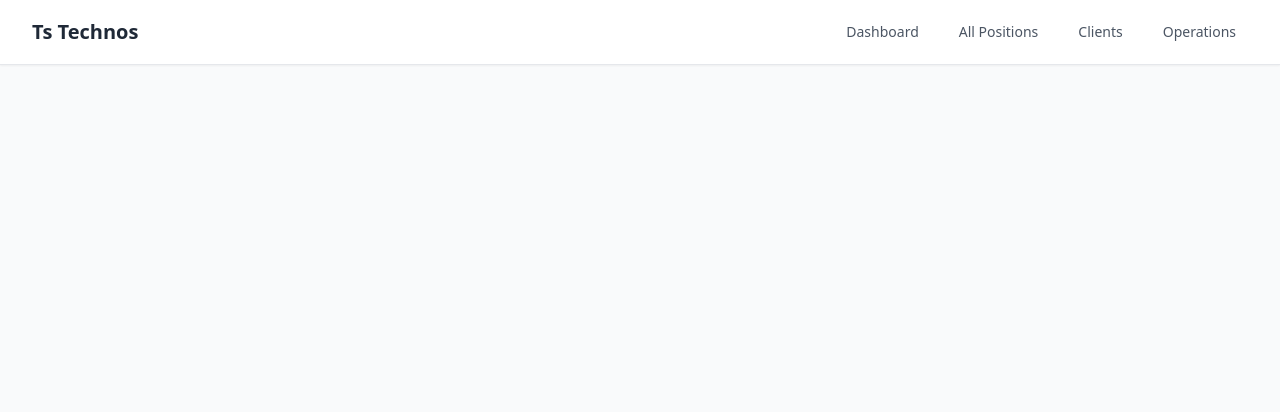
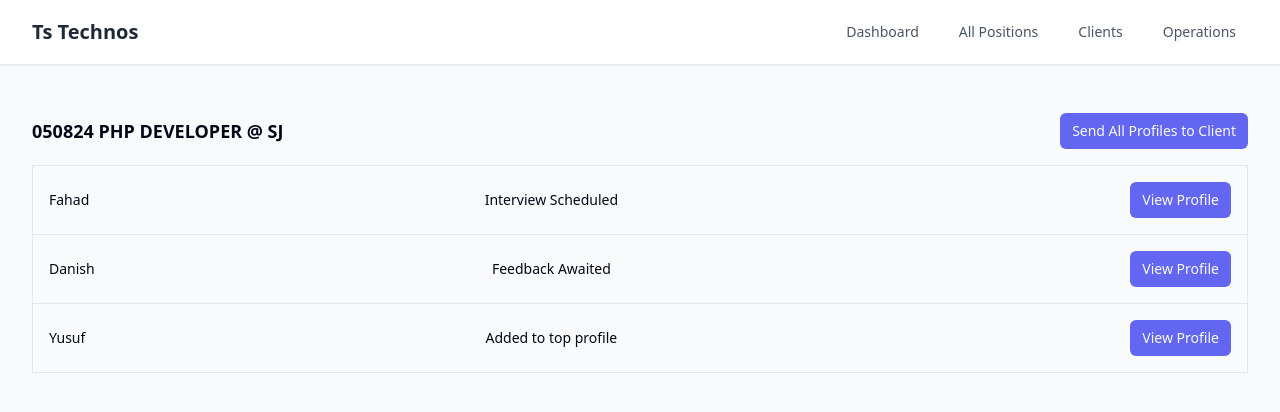
Before and after one commit to DanishCodebase/ERP-System-Client, a React (Vite) app: page /profile in a window 1280 px wide. Shown: the top 412 px of the page. Built offline with nearby package versions, Linux system fonts and the light colour scheme.

Commit message:
add Client and Profile Page to app

```diff
--- /dev/null
+++ b/src/app/sales/Client/Clients.jsx
@@ -0,0 +1,67 @@
+import React from "react";
+import { Table, TableBody, TableCell, TableRow } from "@/components/ui/table";
+import { Button } from "@/components/ui/button";
+import { Link } from "react-router-dom";
+
+const ProfileDetail = () => {
+  return (
+    <>
+      <div className="flex justify-between items-center mb-4">
+        <h2 className="text-lg font-semibold">050824 PHP DEVELOPER @ SJ</h2>
+        <div className="space-x-2">
+          <Button
+            className="bg-indigo-500 hover:bg-indigo-400"
+            size="sm"
+          >
+            Add New Client
+          </Button>
+        </div>
+      </div>
+      <Table className="border">
+        <TableBody>
+          <TableRow>
+            <TableCell className="font-medium">Think Solution</TableCell>
+            <TableCell className="font-medium text-center">
+              TS
+            </TableCell>
+            <TableCell className="text-right">
+              <Link to="/operationex/candidate-profiles">
+                <Button className="bg-indigo-500 hover:bg-indigo-400" size="sm">
+                  View Positions
+                </Button>
+              </Link>
+            </TableCell>
+          </TableRow>
+          <TableRow>
+          <TableCell className="font-medium">Think Solution</TableCell>
+            <TableCell className="font-medium text-center">
+              TS
+            </TableCell>
+            <TableCell className="text-right">
+              <Link to="/operationex/candidate-profiles">
+                <Button className="bg-indigo-500 hover:bg-indigo-400" size="sm">
+                  View Positions
+                </Button>
+              </Link>
+            </TableCell>
+          </TableRow>
+          <TableRow>
+          <TableCell className="font-medium">Think Solution</TableCell>
+            <TableCell className="font-medium text-center">
+              TS
+            </TableCell>
+            <TableCell className="text-right">
+              <Link to="/operationex/candidate-profiles">
+                <Button className="bg-indigo-500 hover:bg-indigo-400" size="sm">
+                  View Positions
+                </Button>
+              </Link>
+            </TableCell>
+          </TableRow>
+        </TableBody>
+      </Table>
+    </>
+  );
+};
+
+export default ProfileDetail;
--- /dev/null
+++ b/src/app/sales/Profile/ProfileDetail.jsx
@@ -0,0 +1,67 @@
+import React from "react";
+import { Table, TableBody, TableCell, TableRow } from "@/components/ui/table";
+import { Button } from "@/components/ui/button";
+import { Link } from "react-router-dom";
+
+const ProfileDetail = () => {
+  return (
+    <>
+      <div className="flex justify-between items-center mb-4">
+        <h2 className="text-lg font-semibold">050824 PHP DEVELOPER @ SJ</h2>
+        <div className="space-x-2">
+          <Button
+            className="bg-indigo-500 hover:bg-indigo-400"
+            size="sm"
+          >
+            Send All Profiles to Client
+          </Button>
+        </div>
+      </div>
+      <Table className="border">
+        <TableBody>
+          <TableRow>
+            <TableCell className="font-medium">Fahad</TableCell>
+            <TableCell className="font-medium text-center">
+              Interview Scheduled
+            </TableCell>
+            <TableCell className="text-right">
+              <Link to="/operationex/candidate-profiles">
+                <Button className="bg-indigo-500 hover:bg-indigo-400" size="sm">
+                  View Profile
+                </Button>
+              </Link>
+            </TableCell>
+          </TableRow>
+          <TableRow>
+            <TableCell className="font-medium">Danish</TableCell>
+            <TableCell className="font-medium text-center">
+              Feedback Awaited
+            </TableCell>
+            <TableCell className="text-right">
+              <Link to="/operationex/candidate-profiles">
+                <Button className="bg-indigo-500 hover:bg-indigo-400" size="sm">
+                  View Profile
+                </Button>
+              </Link>
+            </TableCell>
+          </TableRow>
+          <TableRow>
+            <TableCell className="font-medium">Yusuf</TableCell>
+            <TableCell className="font-medium text-center">
+              Added to top profile
+            </TableCell>
+            <TableCell className="text-right">
+              <Link to="/operationex/candidate-profiles">
+                <Button className="bg-indigo-500 hover:bg-indigo-400" size="sm">
+                  View Profile
+                </Button>
+              </Link>
+            </TableCell>
+          </TableRow>
+        </TableBody>
+      </Table>
+    </>
+  );
+};
+
+export default ProfileDetail;
--- a/src/app/sales/SalesLanding/PositionsTable.jsx
+++ b/src/app/sales/SalesLanding/PositionsTable.jsx
@@ -1,13 +1,21 @@
 // src/components/PositionsTable.jsx
-import React from 'react';
-import { Table, TableBody, TableCell, TableHead, TableHeader, TableRow } from '@/components/ui/table';
-import { Button } from '@/components/ui/button';
-import { Eye,Plus, List } from 'lucide-react';
+import React from "react";
+import { Link } from "react-router-dom";
+import {
+  Table,
+  TableBody,
+  TableCell,
+  TableHead,
+  TableHeader,
+  TableRow,
+} from "@/components/ui/table";
+import { Button } from "@/components/ui/button";
+import { Eye, Plus, List } from "lucide-react";
 
 const positionsData = [
   {
-    id: '050824 PHP DEVELOPER @ SJ',
-    status: 'On Process',
+    id: "050824 PHP DEVELOPER @ SJ",
+    status: "On Process",
     profileSubmitted: 4,
     pendingScreening: 2,
     profilesSent: 0,
@@ -20,11 +28,19 @@ export default function PositionsTable() {
       <div className="flex justify-between items-center mb-4">
         <h2 className="text-lg font-semibold">Active Positions Status</h2>
         <div className="space-x-2">
-              <Button variant="outline" size="sm">
+          <Button
+            variant="outline"
+            className="text-indigo-500 hover:text-indigo-400 hover:bg-white border-indigo-500"
+            size="sm"
+          >
             <Plus className="h-4 w-4 mr-2" />
             Create new Position
           </Button>
-              <Button variant="outline" size="sm">
+          <Button
+            variant="outline"
+            className="text-indigo-500 hover:text-indigo-400 hover:bg-white border-indigo-500"
+            size="sm"
+          >
             <List className="h-4 w-4 mr-2" />
             View All Positions
           </Button>
@@ -54,9 +70,11 @@ export default function PositionsTable() {
               <TableCell>{position.pendingScreening}</TableCell>
               <TableCell>{position.profilesSent}</TableCell>
               <TableCell>
+                <Link to="/profile-detail">
                   <Button variant="ghost" size="sm">
                     <Eye className="h-4 w-4" />
                   </Button>
+                </Link>
               </TableCell>
             </TableRow>
           ))}
--- a/src/app/sales/SalesLanding/SalesAdminLanding.jsx
+++ b/src/app/sales/SalesLanding/SalesAdminLanding.jsx
@@ -4,6 +4,8 @@ import Navbar from "./NavBarSales";
 import { Routes, Route } from "react-router-dom";
 import Interviews from "./Interviews";
 import PositionsTable from "./PositionsTable";
+import ProfileDetail from "../Profile/ProfileDetail";
+import Clients from "../Client/Clients";
 
 const SalesAdminLanding = () => {
   return (
@@ -38,7 +40,9 @@ const SalesAdminLanding = () => {
               }
             />
             <Route path="all-positions" element={<PositionsTable />} />
-            <Route path="clients" element={<div>Client Component</div>} />
+            <Route path="clients" element={<Clients />} />
+            <Route path="profile-detail" element={<ProfileDetail />} />
+            <Route path="profile" element={<ProfileDetail />} />
           </Routes>
         </div>
       </main>
```
Lines whose indentation alone changed are shown as unchanged.
